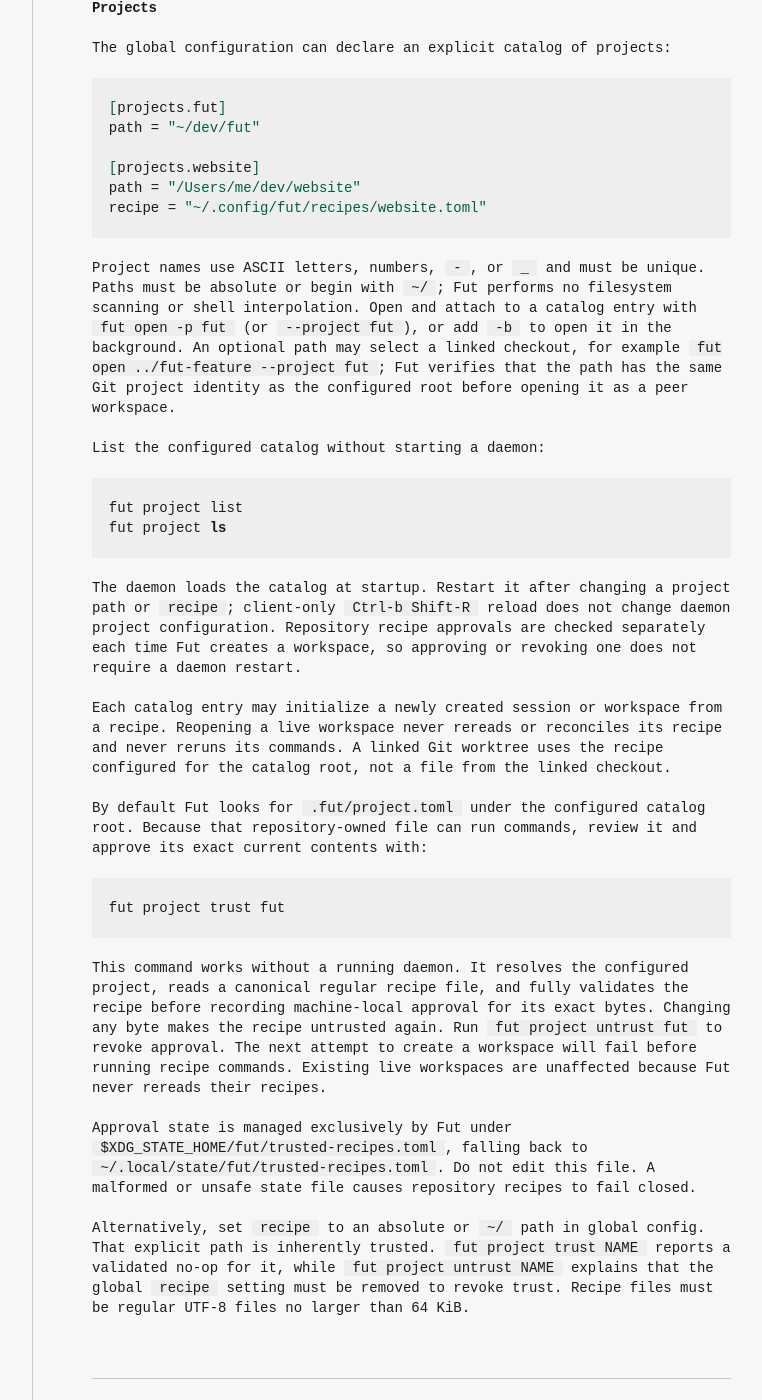
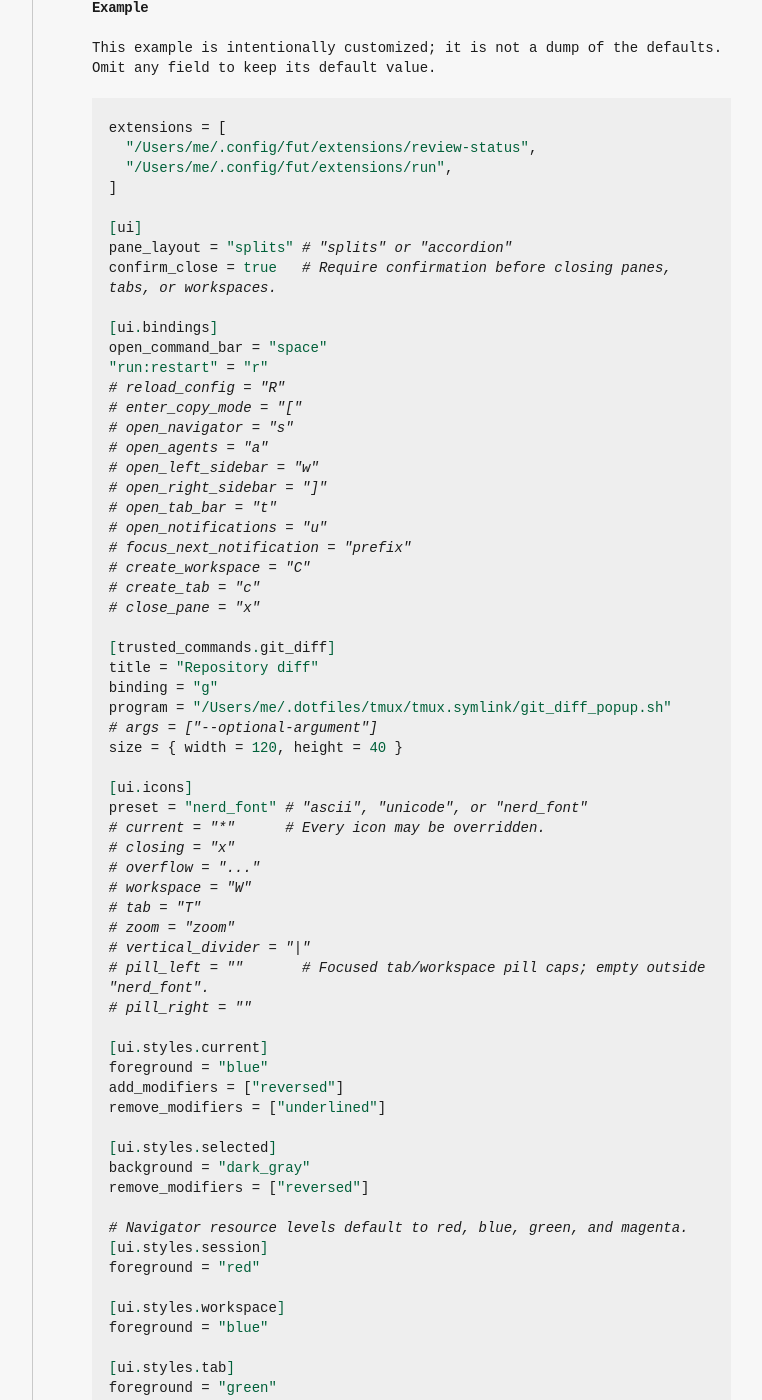
Before and after one commit to mikker/fut, a Jekyll site: the page built from docs/configuration.md, in a window 1280 px wide and 1400 px high, scrolled down 1184 px. Shown: the whole window, without its empty margins (244-1006 px from the left). Built offline with Jekyll 4.4.1, drawn with Linux system fonts in a browser that asks for light colours; some of the changed text lies outside the part shown.

Commit message:
Improve project recipe commands
- Keep panes open at a shell after configured commands exit
- Add explicit exec behavior and remove the recipe version field
- Move project documentation to its own page

````diff
--- a/docs/configuration.md
+++ b/docs/configuration.md
@@ -1,7 +1,7 @@
 ---
 layout: default
 title: Configuration
-description: Configure Fut's client UI, project catalog, and trusted recipes.
+description: Configure Fut's client UI, commands, and extensions.
 permalink: /configuration/
 ---
 
@@ -9,8 +9,8 @@
 
 > **TL;DR:** Put overrides in `~/.config/fut/config.toml`, then press
 > `Ctrl-b Shift-R`. Everything under `ui` is declarative. `trusted_commands`,
-> extension directories, and trusted project recipes can execute programs and
-> should be treated like shell scripts.
+> extension directories, and [trusted project recipes](projects.md) can execute
+> programs and should be treated like shell scripts.
 
 Fut's global presentation configuration is safe, declarative, and
 non-executable. Separately, `trusted_commands`, explicitly configured local
@@ -33,131 +33,6 @@
 Files must be regular UTF-8 files no larger than 64 KiB. Unknown fields, invalid values, unsafe control or bidirectional-formatting characters, ambiguous segments, and out-of-scope tokens are errors.
 
 Closing a pane, tab, or workspace asks for confirmation by default. Set `ui.confirm_close = false` to perform those close actions immediately. This setting is client-local and applies to both keyboard commands and contextual menus.
-
-## Projects
-
-The global configuration can declare an explicit catalog of projects:
-
-```toml
-[projects.fut]
-path = "~/dev/fut"
-
-[projects.website]
-path = "/Users/me/dev/website"
-recipe = "~/.config/fut/recipes/website.toml"
-```
-
-Project names use ASCII letters, numbers, `-`, or `_` and must be unique. Paths
-must be absolute or begin with `~/`; Fut performs no filesystem scanning or
-shell interpolation. Open and attach to a catalog entry with
-`fut open -p fut` (or `--project fut`), or add `-b` to open it in the background. An
-optional path may select a linked checkout, for example
-`fut open ../fut-feature --project fut`; Fut verifies that the path has the same
-Git project identity as the configured root before opening it as a peer
-workspace.
-
-List the configured catalog without starting a daemon:
-
-```sh
-fut project list
-fut project ls
-```
-
-The daemon loads the catalog at startup. Restart it after changing a project
-path or `recipe`; client-only `Ctrl-b Shift-R` reload does not change daemon
-project configuration. Repository recipe approvals are checked separately each
-time Fut creates a workspace, so approving or revoking one does not require a
-daemon restart.
-
-Each catalog entry may initialize a newly created session or workspace from a
-recipe. Reopening a live workspace never rereads or reconciles its recipe and
-never reruns its commands. A linked Git worktree uses the recipe configured for
-the catalog root, not a file from the linked checkout.
-
-By default Fut looks for `.fut/project.toml` under the configured catalog root.
-Because that repository-owned file can run commands, review it and approve its
-exact current contents with:
-
-```sh
-fut project trust fut
-```
-
-This command works without a running daemon. It resolves the configured
-project, reads a canonical regular recipe file, and fully validates the recipe
-before recording machine-local approval for its exact bytes. Changing any byte
-makes the recipe untrusted again. Run `fut project untrust fut` to revoke
-approval. The next attempt to create a workspace will fail before running
-recipe commands. Existing live workspaces are unaffected because Fut never
-rereads their recipes.
-
-Approval state is managed exclusively by Fut under
-`$XDG_STATE_HOME/fut/trusted-recipes.toml`, falling back to
-`~/.local/state/fut/trusted-recipes.toml`. Do not edit this file. A malformed or
-unsafe state file causes repository recipes to fail closed.
-
-Alternatively, set `recipe` to an absolute or `~/` path in global config. That
-explicit path is inherently trusted. `fut project trust NAME` reports a
-validated no-op for it, while `fut project untrust NAME` explains that the
-global `recipe` setting must be removed to revoke trust. Recipe files must be
-regular UTF-8 files no larger than 64 KiB.
-
-## Project recipe format
-
-```toml
-version = 1
-focus = "code.agent"
-environment = { RUST_BACKTRACE = "1" }
-
-[extension.wt]
-open_existing = true
-
-[extension.run]
-command = ["mise", "run", "dev"]
-auto_start = true
-
-[[tabs]]
-id = "code"
-cwd = "."
-environment = { PROJECT_ROLE = "development" }
-panes = [
-  { id = "editor", command = ["nvim", "."] },
-  { id = "agent", command = ["pi", "--model", "fast"], environment = { AGENT_ROLE = "reviewer" }, split = { target = "editor", direction = "right" } },
-]
-
-[[tabs]]
-id = "console"
-name = "project console"
-panes = [
-  { id = "shell" },
-]
-```
-
-Tab and pane IDs use ASCII letters, numbers, `-`, or `_`. They are recipe-local
-names used by split targets and by `focus = "TAB.PANE"`; a tab's ID is also its
-display name when `name` is omitted. The first pane in a tab has no `split`.
-Every later pane must split an earlier pane in the same tab with direction
-`right` or `down`.
-
-Commands are direct argument arrays and are never evaluated by a shell. Omit
-`command` to start the configured shell. Relative `cwd` values are resolved
-from the workspace checkout root; pane `cwd` overrides tab `cwd`, and a tab
-`cwd` applies to panes that omit one. Environment values layer from recipe to
-tab to pane, with the most specific value winning. `FUT_*` variables are
-reserved for Fut and cannot be set by a recipe.
-
-Namespaced `[extension.ID]` tables are also part of the exact trusted recipe.
-They layer over global extension defaults and are captured when the project
-session is created, so the main checkout, linked worktrees, and logical peer
-workspaces share one approved project configuration. The bundled `wt`
-extension can open existing worktrees with `open_existing = true`; the bundled
-`run` extension can start its managed command in every new workspace with
-`auto_start = true`. Both are disabled by default.
-
-`fut open -- COMMAND...` still takes priority for the recipe-selected focus
-pane when it creates a workspace; the rest of the recipe is unchanged. Recipe
-topology and working directories are fully validated before processes start.
-Fut starts every declared terminal before publishing the new resources and
-closes any terminals already started if a later spawn fails.
 
 ## Example
 
````
Also changed, not shown: other parts of docs/configuration.md (+1 -0 lines), docs/_layouts/default.html (+7 -6 lines), docs/index.md (+1 -0 lines), docs/projects.md (added, +147 -0 lines), CHANGELOG.md, 3 other files.
